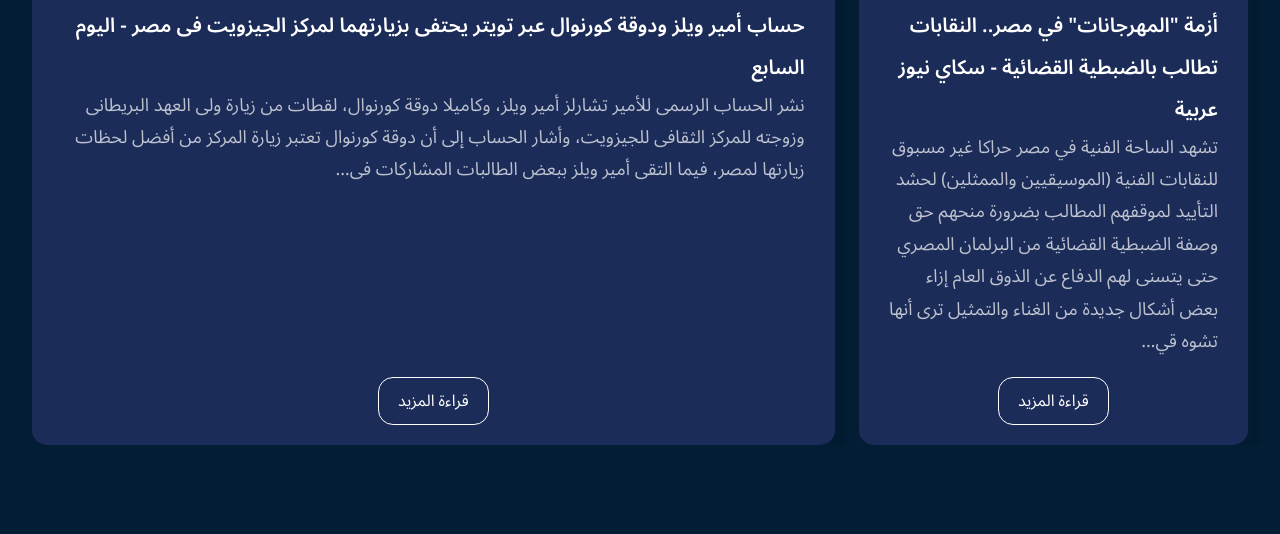
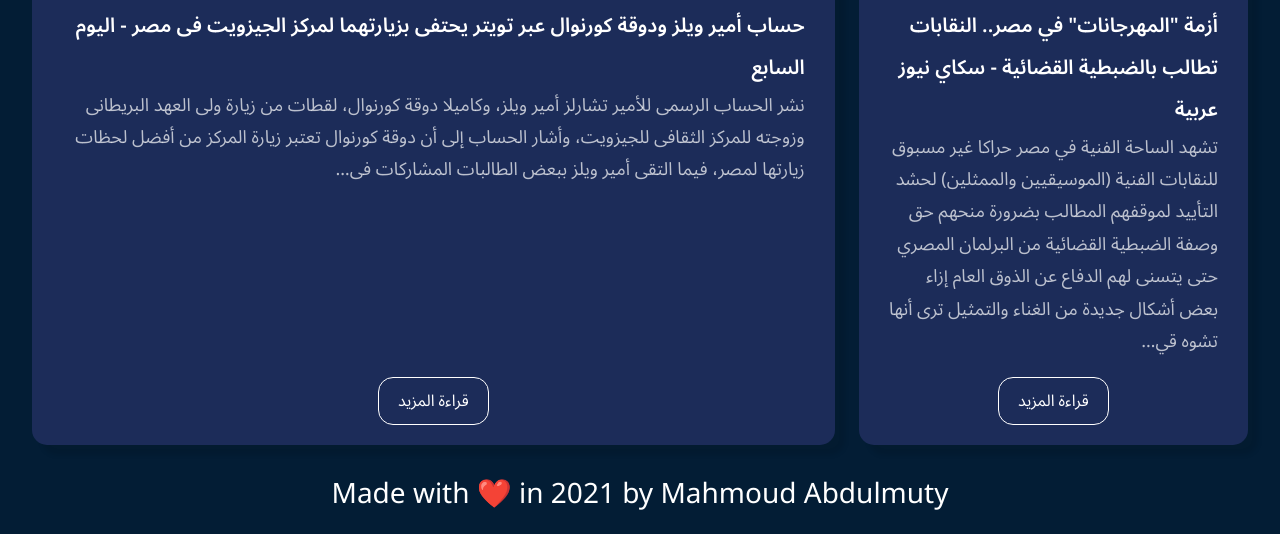
Before and after one commit to mahmoudabdulmuty/egypt-news-local, a plain HTML site: page index.html in a window 1280 px wide. Shown: the part 5427-5961 px from the top of the page. Before the commit the page ends 5872 px from the top, so only its background shows below. Drawn offline with Linux system fonts and the light colour scheme; a web font is replaced by a local one.

Commit message:
adding footer

```diff
--- a/index.html
+++ b/index.html
@@ -48,6 +48,12 @@
 			</ul>
 		</menu>
 		<main class="main"></main>
+		<footer class="footer">
+			<p class="footer-paragraph">
+				Made with &#10084;&#65039; in <span class="year"></span> by Mahmoud
+				Abdulmuty
+			</p>
+		</footer>
 	</body>
 	<script src="index.js"></script>
 </html>
--- a/index.js
+++ b/index.js
@@ -62,3 +62,5 @@
 document.querySelector('.technology').addEventListener('click', function () {
 	createArticle('./json/technology.json');
 });
+
+document.querySelector('.year').textContent = new Date().getFullYear();
--- a/style.css
+++ b/style.css
@@ -64,7 +64,7 @@
 @media (max-width: 600px) {
 	.menu-items {
 		display: block;
-    text-align: center;
+		text-align: center;
 	}
 }
 @media (max-width: 400px) {
@@ -180,3 +180,12 @@
 		margin-bottom: 4rem;
 	}
 }
+
+.footer {
+	margin: 20px 0 10px;
+}
+.footer-paragraph {
+	text-align: center;
+	font-size: 2.8rem;
+	color: #fff;
+}
```
